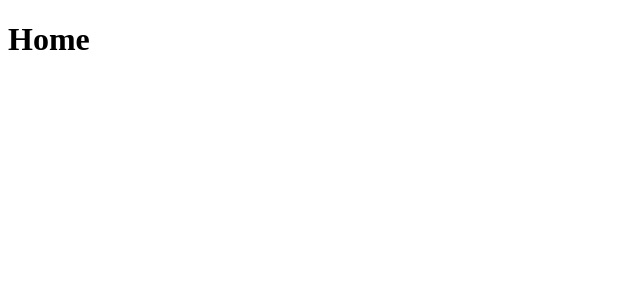
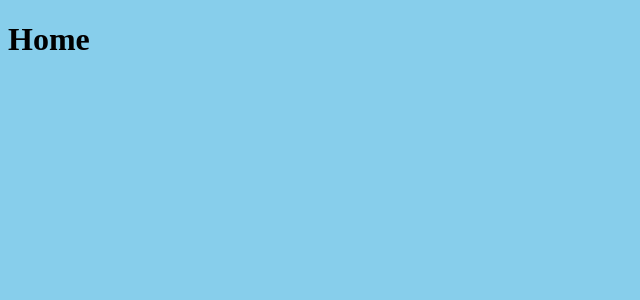
Before and after one commit to tkminho/schedule, a Vue app in the folder vue-project/: page / in a window 1280 px wide. Shown: the top 300 px of the page, without its empty margins (0-640 px from the left). Built offline with nearby package versions, Linux system fonts and the light colour scheme; the HTML template or start-up script is replaced by a standard one.

Commit message:
error 해결

```diff
--- a/vue-project/src/assets/css/_reset.scss
+++ b/vue-project/src/assets/css/_reset.scss
@@ -0,0 +1,3 @@
+body {
+    background: skyblue;
+}
--- a/vue-project/src/assets/css/main.scss
+++ b/vue-project/src/assets/css/main.scss
@@ -1 +1 @@
-@import '@css/reset';
+@use '@css/reset';
```
Also changed, not shown: vue-project/tsconfig.app.json (added, +41 -0 lines).
